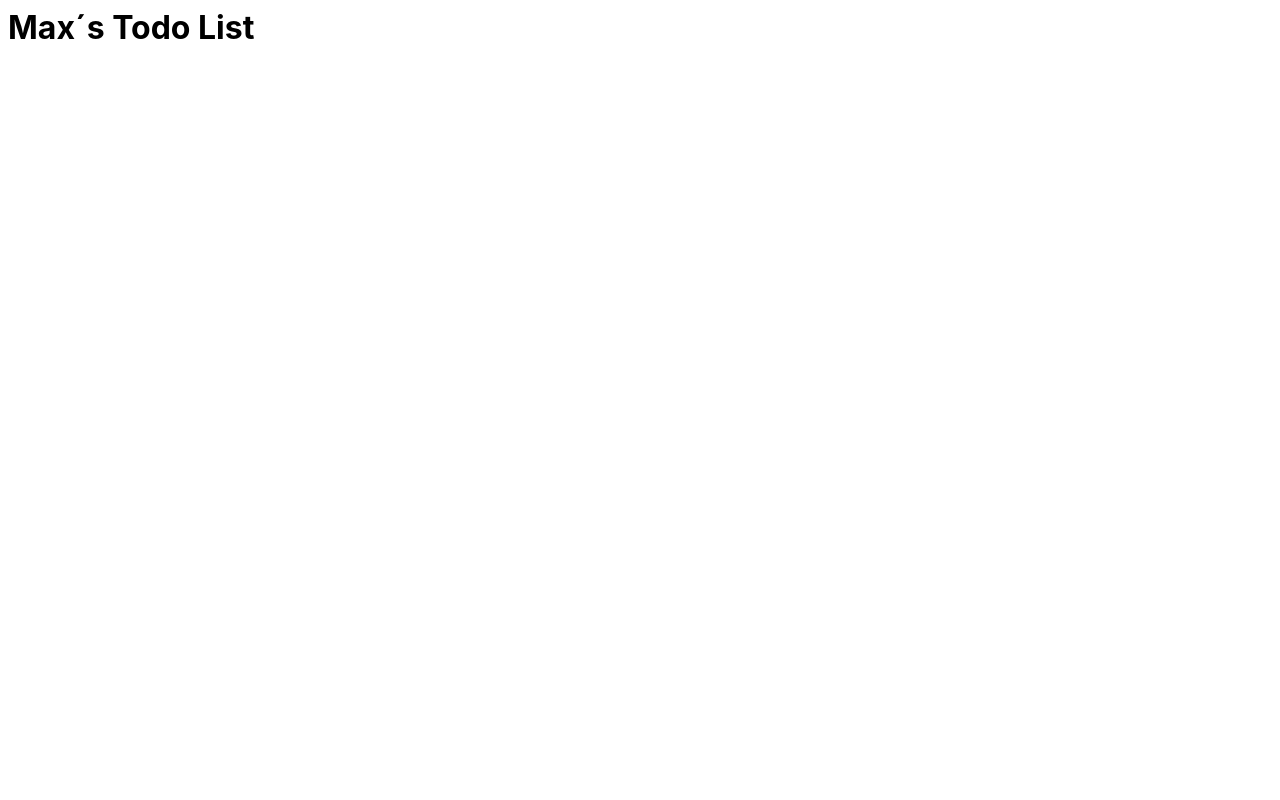
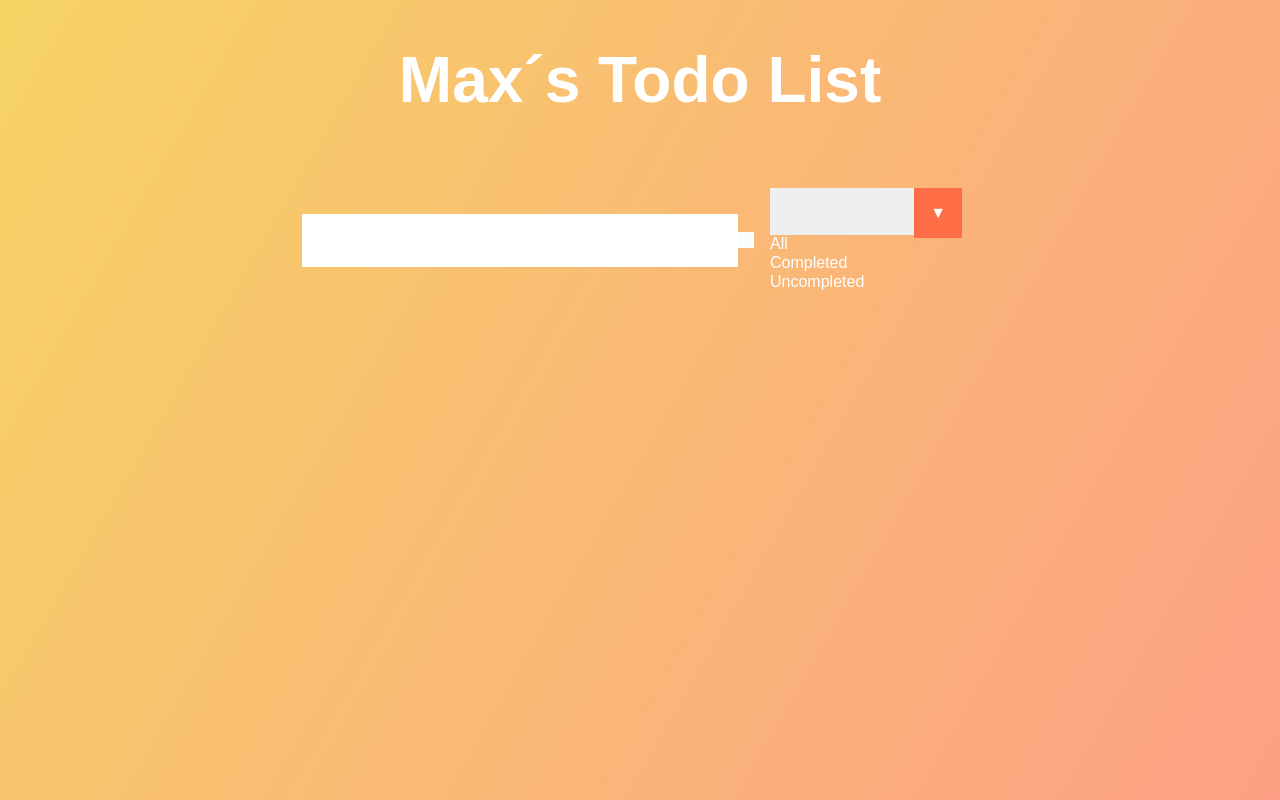
Before and after one commit to maxHGR/react-to-do-list, a React (Create React App) app: page / in a window 1280 px wide. Built offline with nearby package versions, Linux system fonts and the light colour scheme.

Commit message:
3 files modified

```diff
--- a/src/App.js
+++ b/src/App.js
@@ -1,6 +1,6 @@
 import React from 'react';
 import './style.css';
-
+import Form from './components/Form';
 
 const App = () => {
   return (
@@ -8,6 +8,7 @@
       <header>
         <h1>Max´s Todo List</h1>
       </header>
+      <Form />
     </div>
   );
 }
--- a/src/components/Form.js
+++ b/src/components/Form.js
@@ -4,12 +4,12 @@
 const Form = () => {
   return(
     <form>
-      <input type="text" className="todo-input">
+      <input type="text" className="todo-input"/>
         <button>
           <i className="fas fa-plus-square"></i>
         </button>
         <div className="select">
-          <select name="todos" className="filter-todo">
+          <select name="todos" className="filter-todo"/>
             <option value=""> All</option>
             <option value="">Completed</option>
             <option value="">Uncompleted</option>
@@ -17,3 +17,5 @@
     </form>
   )
 }
+
+export default Form;
--- a/src/style.css
+++ b/src/style.css
@@ -1,5 +1,140 @@
-h1,
-p {
-  font-family: -apple-system, BlinkMacSystemFont, 'Segoe UI', Roboto, Oxygen,
-    Ubuntu, Cantarell, 'Open Sans', 'Helvetica Neue', sans-serif;
+* {
+  margin: 0;
+  padding: 0;
+  box-sizing: border-box;
 }
+body {
+  background-image: linear-gradient(120deg, #f6d365 0%, #fda085 100%);
+  color: white;
+  font-family: "Poppins", sans-serif;
+  min-height: 100vh;
+}
+header {
+  font-size: 2rem;
+}
+
+header,
+form {
+  min-height: 20vh;
+  display: flex;
+  justify-content: center;
+  align-items: center;
+}
+form input,
+form button {
+  padding: 0.5rem;
+  font-size: 2rem;
+  border: none;
+  background: white;
+}
+form button {
+  color: #ff6f47;
+  background: #f7fffe;
+  cursor: pointer;
+  transition: all 0.3s ease;
+}
+form button:hover {
+  background: #ff6f47;
+  color: white;
+}
+.todo-container {
+  display: flex;
+  justify-content: center;
+  align-items: center;
+}
+
+.todo-list {
+  min-width: 30%;
+  list-style: none;
+}
+
+.todo {
+  margin: 0.5rem;
+  background: white;
+  font-size: 1.5rem;
+  color: black;
+  display: flex;
+  justify-content: space-between;
+  align-items: center;
+  transition: all 1s ease;
+}
+.filter-todo {
+  padding: 1rem;
+}
+.todo li {
+  flex: 1;
+}
+
+.trash-btn,
+.complete-btn {
+  background: #ff6f47;
+  color: white;
+  border: none;
+  padding: 1rem;
+  cursor: pointer;
+  font-size: 1rem;
+}
+.complete-btn {
+  background: rgb(11, 212, 162);
+}
+.todo-item {
+  padding: 0rem 0.5rem;
+}
+
+.fa-trash,
+.fa-check {
+  pointer-events: none;
+}
+
+.fall {
+  transform: translateY(10rem) rotateZ(20deg);
+  opacity: 0;
+}
+
+.completed {
+  text-decoration: line-through;
+  opacity: 0.5;
+}
+
+/*CUSTOM SELECTOR */
+select {
+  -webkit-appearance: none;
+  -moz-appearance: none;
+  -ms-appearance: none;
+  appearance: none;
+  outline: 0;
+  box-shadow: none;
+  border: 0 !important;
+  background-image: none;
+}
+
+/* Custom Select */
+.select {
+  margin: 1rem;
+  position: relative;
+  overflow: hidden;
+}
+select {
+  color: #ff6f47;
+  font-family: "Poppins", sans-serif;
+  cursor: pointer;
+  width: 12rem;
+}
+/* Arrow */
+.select::after {
+  content: "\25BC";
+  position: absolute;
+  top: 0;
+  right: 0;
+  padding: 1rem;
+  background: #ff6f47;
+  cursor: pointer;
+  pointer-events: none;
+}
+
+/*Transition */
+/*
+.select:hover::after {
+    transform: sscale(1.5);
+  }
+*/
```
